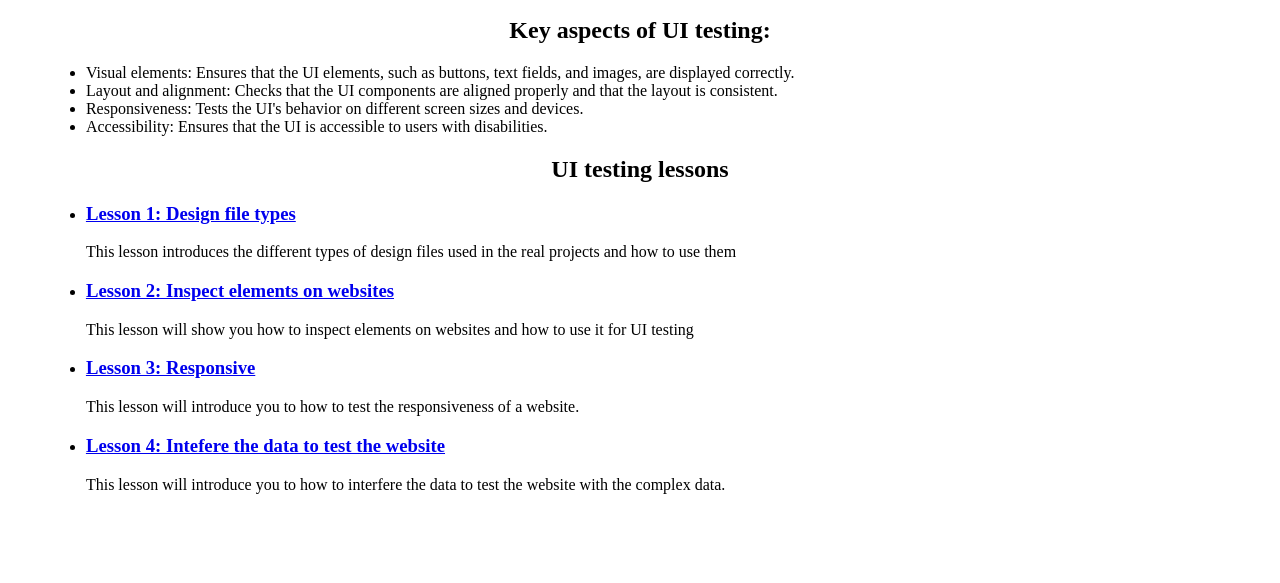
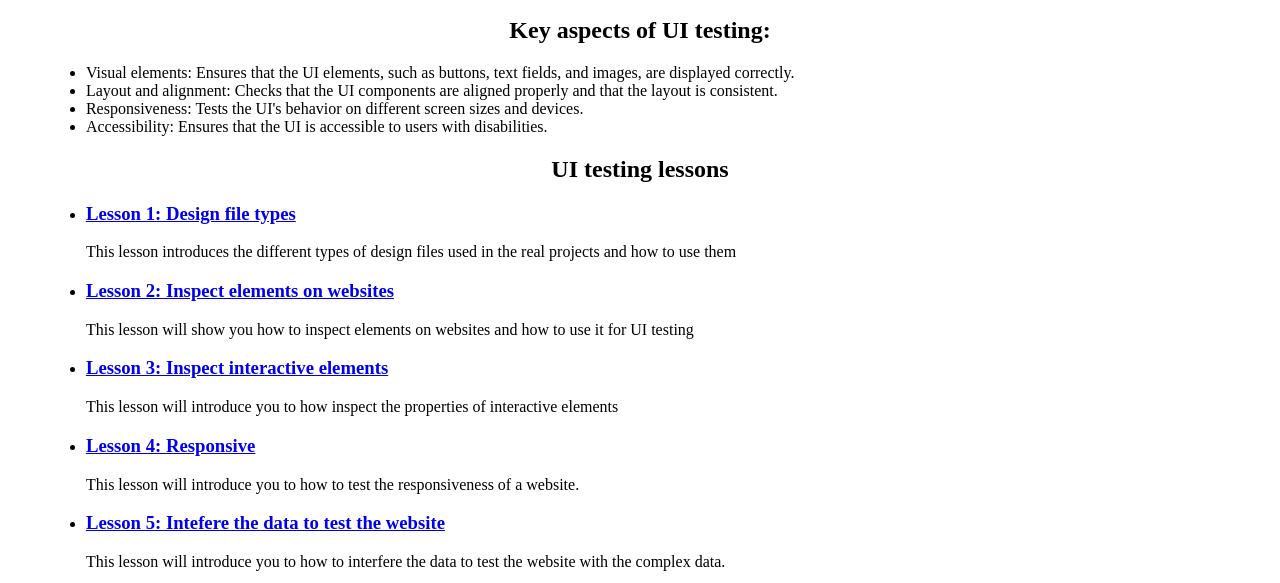
Before and after one commit to vukhiemnb/web_testing, a website: page ui_testing.html in a window 1280 px wide. Shown: the part 217-800 px from the top of the page. Drawn offline with Linux system fonts and the light colour scheme.

Commit message:
Add link to section for new lesson 3

```diff
--- a/ui_testing.html
+++ b/ui_testing.html
@@ -71,7 +71,16 @@
           </p>
         </li>
         <li>
-          <h3><a href="#lesson_03">Lesson 3: Responsive</a></h3>
+          <h3>
+            <a href="#lesson_03">Lesson 3: Inspect interactive elements</a>
+          </h3>
+          <p>
+            This lesson will introduce you to how inspect the properties of
+            interactive elements
+          </p>
+        </li>
+        <li>
+          <h3><a href="#lesson_04">Lesson 4: Responsive</a></h3>
           <p>
             This lesson will introduce you to how to test the responsiveness of
             a website.
@@ -79,8 +88,8 @@
         </li>
         <li>
           <h3>
-            <a href="#lesson_04"
-              >Lesson 4: Intefere the data to test the website</a
+            <a href="#lesson_05"
+              >Lesson 5: Intefere the data to test the website</a
             >
           </h3>
           <p>
```
